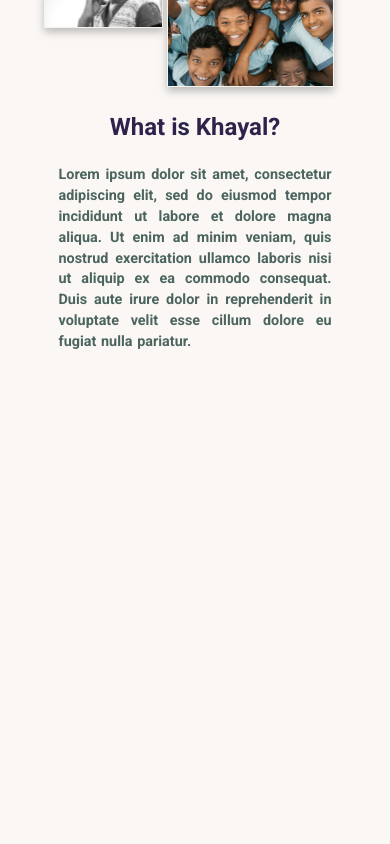
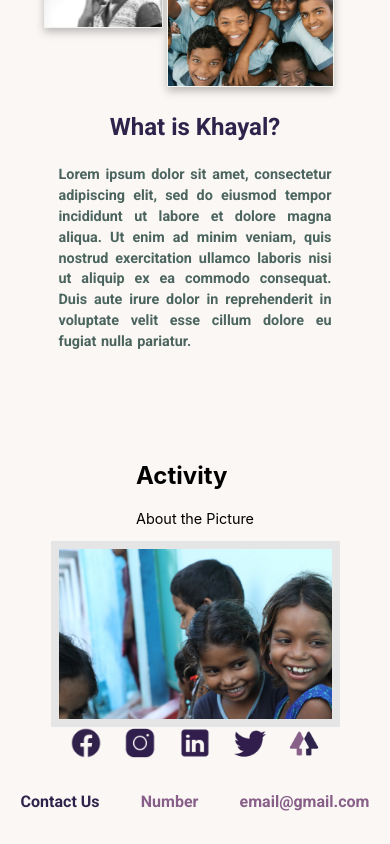
Before and after one commit to roshan1999/khayaal-react-webapp, a React (Create React App) app: page / in a window 390 px wide. Shown: the part 1247-2091 px from the top of the page. Before the commit the page ends 1688 px from the top, so only its background shows below. Built offline with nearby package versions, Linux system fonts and the light colour scheme.

Commit message:
KHAYAAL-30-new-activity-page-component

```diff
--- a/src/App.js
+++ b/src/App.js
@@ -9,14 +9,18 @@ import Home from './Pages/Home/Home';
 import About from './Pages/AboutUs/AboutUs';
 import { BrowserRouter as Router, Routes, Route } from 'react-router-dom';
 import OurTeams from './Pages/OurTeams/OurTeams';
-import ActivitiesPage from "../src/Pages/Activities/Activities"
+import ActivitiesPage from "./Pages/Activities/Activities"
+import Page2Component from './Pages/Activities/Page2Component';
+
 
 export default function App() {
   return (
     <div className='app-container'>
       <Router>
-        <LogoBox></LogoBox>
-        <Navbar></Navbar>
+      <LogoBox />
+        <Navbar />
+        {
+
 
         <Routes>
           <Route path="/" element = {<Home />}/>
@@ -25,6 +29,9 @@ export default function App() {
           <Route path="/members" element = {<OurTeams/>}/>
 
         </Routes>
+        }
+        <Page2Component />
+        <Footer />
       </Router>
     </div>
   );
--- a/src/Pages/Activities/Activities.js
+++ b/src/Pages/Activities/Activities.js
@@ -7,6 +7,7 @@ import Picture from "../../assets/image39.png";
 import Picture2 from "../../assets/image34.png";
 import Picture3 from "../../assets/image37.png";
 import Picture4 from "../../assets/image38.png";
+import Page2Component from './Page2Component';
 import './Activities.css'
 
 const Activities = () => {
@@ -42,6 +43,7 @@ const Activities = () => {
         Picture2={Picture4}
         ></ActivityPage2>
         <FAB></FAB>
+        <Page2Component />
         </div>
     );
 }
--- /dev/null
+++ b/src/Pages/Activities/Page2Component.css
@@ -0,0 +1,54 @@
+.componentContainer{
+    display: flex;
+    /* height: 100vh; */
+    width: 100%;
+    flex-direction: row;
+  }
+  .rightComp {
+    display: flex;
+    margin-top: 100px;
+    margin-left: 200px;
+  }
+  .rightComp img{
+    display: flex;
+    align-items: flex-end;
+    justify-content: flex-end;
+    width: 100%;
+    height: 340px;
+    background: no-repeat center / cover;
+    border: 8px solid #E5E5E5;
+  }
+  .leftComp{
+    margin-left: 250px;
+    margin-right: 40px;
+    display: flex;
+    flex-direction: column;
+    justify-content: center;
+    align-items: flex-end;
+  }
+
+  @media only screen and (max-width: 768px){
+    .componentContainer{
+          flex-direction: column;
+          align-items: center;
+      }
+      .leftComp{
+          align-items: center;
+          width: 100%;
+          margin: 0;
+          overflow-x: hidden;
+      }
+      .rightComp{
+        margin-top: 0;
+        margin-left: 0;
+        align-items: center;
+        justify-content: center;
+      }
+      .rightComp img{
+          align-items: center;
+          width: 70%;
+          height: 60%;
+          margin: 0;
+          overflow-x: hidden;
+      }
+  }
--- /dev/null
+++ b/src/Pages/Activities/Page2Component.jsx
@@ -0,0 +1,24 @@
+import './Page2Component.css';
+import Picture3 from '../../assets/villager.png';
+
+const Page2Component = (props) => {
+
+    return (
+        <section className='page2Component'>
+            <div className="componentContainer">
+            <div className="leftComp">
+                <div className="contentComp">
+                    <h1 className='leftHeadingComp'>Activity</h1>
+                    <p className='leftContentComp'>About the Picture</p>
+                </div>
+            </div>
+            <div className="rightComp">
+                <img src={Picture3} alt="" />
+            </div>
+        </div>
+        </section>
+
+    );
+}
+
+export default Page2Component;
```
Also changed, not shown: src/assets/villager.png (added).
